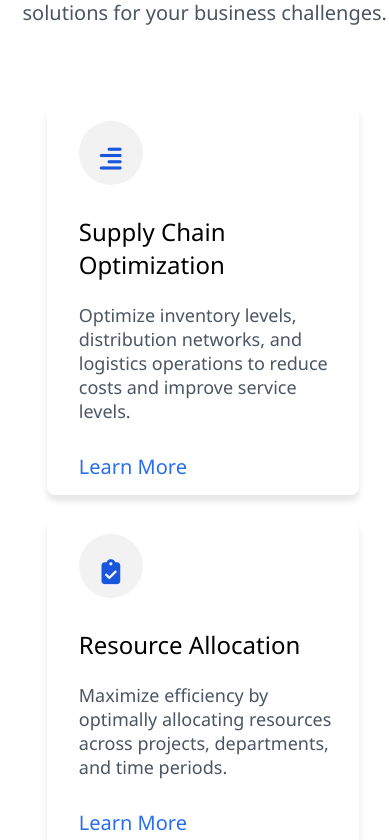
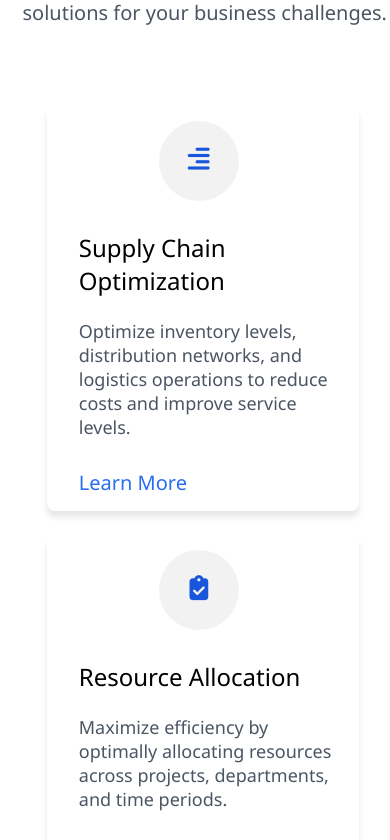
Before and after one commit to dakshitapokharna/OptiFlux-main, a React (Create React App) app: page / in a window 390 px wide. Shown: the part 1104-1944 px from the top of the page. Built offline with nearby package versions, Linux system fonts and the light colour scheme.

Commit message:
aligned icons and images

```diff
--- a/src/styles/Home.css
+++ b/src/styles/Home.css
@@ -265,8 +265,7 @@ h2 {
 }
 
 .aboutleft {
-  height: 400px;
-  width: 90vw;
+
   background-color: #ddd;
   border-radius: 8px;
   display: flex;
@@ -381,7 +380,24 @@ h2 {
   .fe-box2 {
     width: 80%;
   }
+  .icon-box {
+    padding: 20px;
+    border-radius: 100%;
+    width: 5rem;
+    height: 5rem;
+    background-color: #f2f2f2;
 
+    color: #1a56db;
+  margin-left: 11rem;
+    text-align: center;
+    margin-bottom: 30px;
+    transition: 0.3s;
+    text-decoration: none;
+    font-size: 25px;
+  }
+  .industry-img{
+    margin-left: 12rem;
+  }
   .lastsection {
     width: 100%;
     height: 100%;
@@ -397,6 +413,13 @@ h2 {
   width: 90%;
 margin-left: 5%;
  }
+ .aboutleft {
+  width: 100%;
+   }
+
+   .graphic-box{
+    height: 400px;
+   }
   .subheading {
     margin-left: 6%;
   }
@@ -417,9 +440,26 @@ margin-left: 5%;
     align-items: center;
     text-align: center;
   }
+  .graphic-box{
+    width: 100%;
+    height: 300px;
+  }
+  .aboutleft{
+    height: 200px;
+    width: 100%;
+  }
   .home-btn1 {
     font-size: 0.9rem;
     width: 15rem;
+  }
+  .icon-box{
+    margin-left: 5rem;
+  }
+  .industry-img{
+    margin-left: 8rem;
+  }
+  .sco-up-text1{
+margin-right: 5rem;
   }
   .fe-container2 {
 width: 100%;
--- a/src/styles/Resallo.css
+++ b/src/styles/Resallo.css
@@ -94,4 +94,7 @@
     width: 100%;
     height: 50%;
   }
+  .step{
+    width: 80%;
+  }
 }
--- a/src/styles/SCO.css
+++ b/src/styles/SCO.css
@@ -182,9 +182,7 @@
     flex-direction: column;
   }
 
-  .aboutleft {
-    display: none;
-  }
+
 
   .supply-container {
     flex-direction: column-reverse;
```
